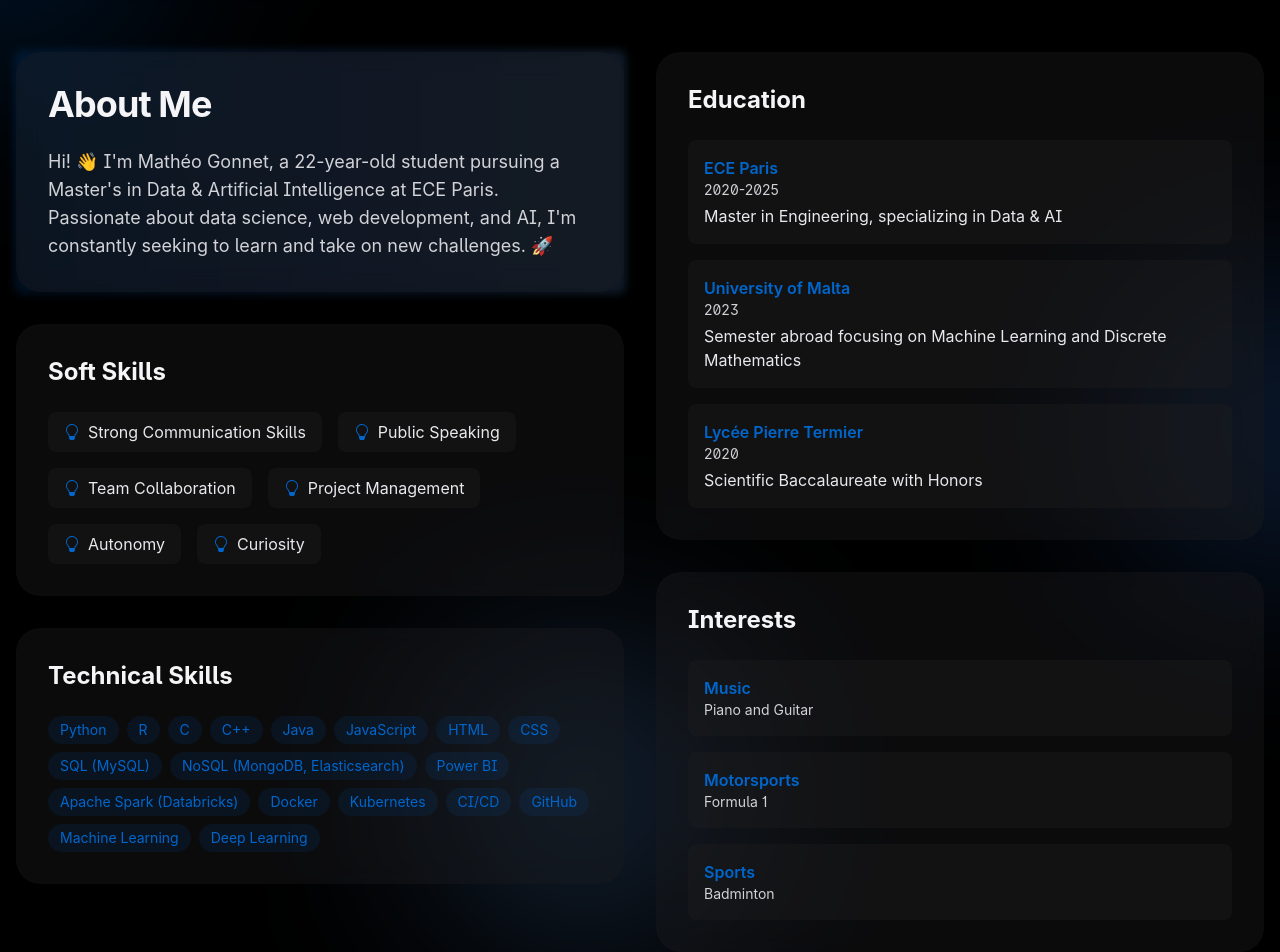
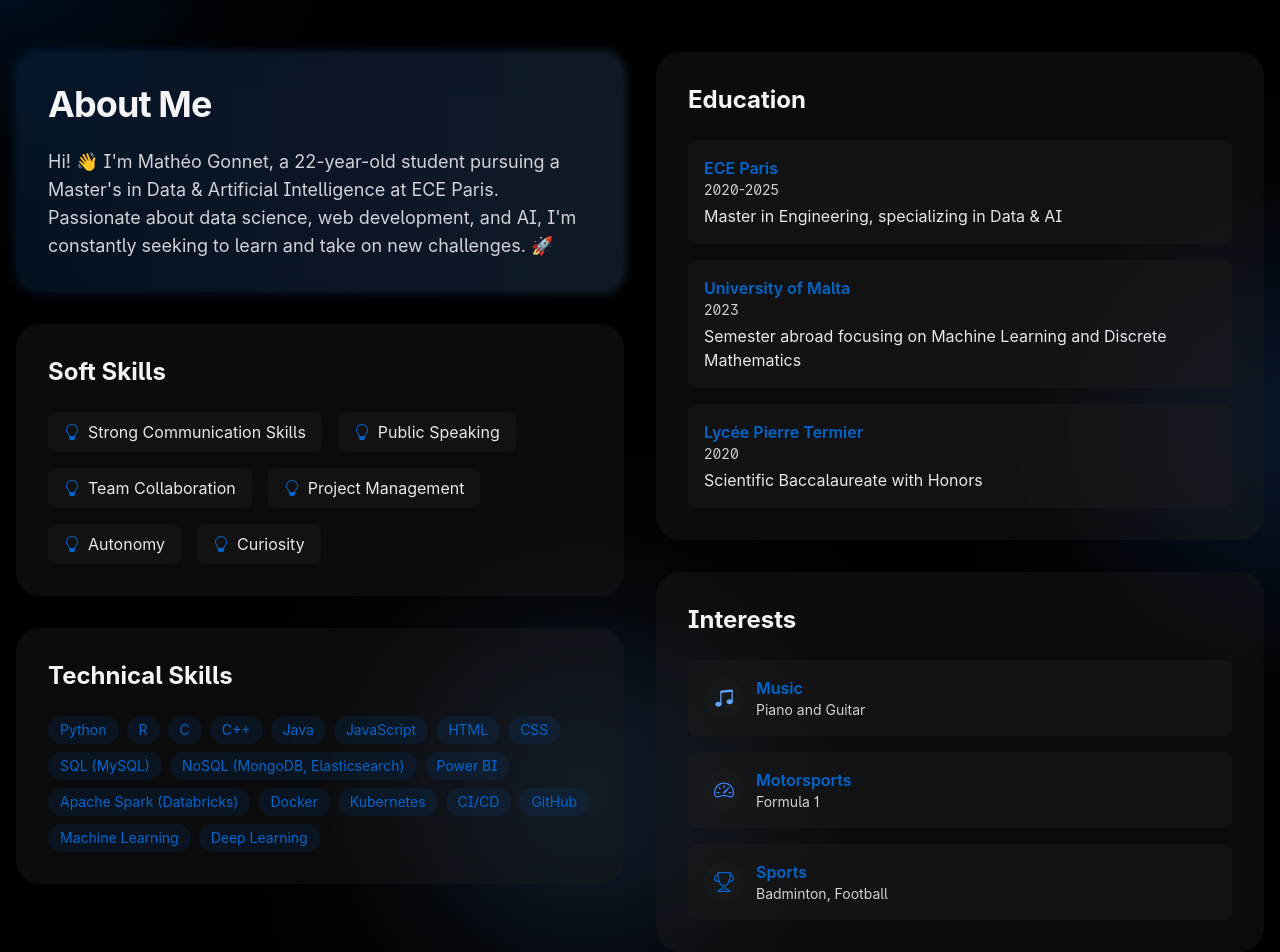
Before and after one commit to matheogonnet/my-portofolio-website, a Next.js app: page /about in a window 1280 px wide. Shown: the part 76-1028 px from the top of the page. Built offline with nearby package versions, Linux system fonts and the light colour scheme.

Commit message:
feat: enhance "About" page with new interests and improved UI elements

```diff
--- a/app/about/page.tsx
+++ b/app/about/page.tsx
@@ -2,7 +2,15 @@
 
 import { motion } from 'framer-motion'
 import Navigation from '@/components/Navigation'
-import { BsCode, BsLightbulb, BsBook, BsController } from 'react-icons/bs'
+import {
+  BsCode,
+  BsLightbulb,
+  BsBook,
+  BsController,
+  BsMusicNoteBeamed,
+  BsSpeedometer2,
+  BsTrophy
+} from 'react-icons/bs'
 
 // Calculate age dynamically
 const birthDate = new Date('2002-04-11') // April 11, 2002
@@ -66,9 +74,24 @@ const education = [
 ]
 
 const interests = [
-  { name: "Music", details: "Piano and Guitar" },
-  { name: "Motorsports", details: "Formula 1" },
-  { name: "Sports", details: "Badminton" }
+  {
+    name: "Music",
+    details: "Piano and Guitar",
+    icon: BsMusicNoteBeamed,
+    color: "text-blue-400"
+  },
+  {
+    name: "Motorsports",
+    details: "Formula 1",
+    icon: BsSpeedometer2,
+    color: "text-blue-500"
+  },
+  {
+    name: "Sports",
+    details: "Badminton, Football",
+    icon: BsTrophy,
+    color: "text-accent-blue"
+  }
 ]
 
 export default function About() {
@@ -92,7 +115,7 @@ export default function About() {
               <div className="relative">
                 {/* Animated halo effect */}
                 <motion.div
-                  className="absolute -inset-[2px] rounded-lg bg-gradient-to-r from-accent-blue/30 via-blue-500/30 to-blue-400/30 blur-sm"
+                  className="absolute -inset-[2px] rounded-2xl bg-gradient-to-r from-accent-blue/30 via-blue-500/30 to-blue-400/30 blur-sm"
                   animate={{
                     opacity: [0.5, 0.8, 0.5],
                   }}
@@ -102,7 +125,7 @@ export default function About() {
                     ease: "easeInOut"
                   }}
                 />
-                <div className="glass-card relative p-8">
+                <div className="relative rounded-2xl bg-cupertino-500/20 backdrop-blur-xl p-8">
                   <h1 className="mb-6 text-4xl font-bold tracking-tight text-cupertino-50">
                     About Me
                   </h1>
@@ -181,9 +204,9 @@ export default function About() {
                       key={index}
                       initial={{ x: -20, opacity: 0 }}
                       animate={{ x: 0, opacity: 1 }}
-                      whileHover={{ scale: 1.02, backgroundColor: "rgba(96, 165, 250, 0.2)" }}
+                      whileHover={{ scale: 1.01 }}
                       transition={{ delay: index * 0.1 }}
-                      className="block rounded-lg bg-cupertino-500/40 p-4 transition-all transform-gpu"
+                      className="block rounded-lg bg-cupertino-500/40 p-4 transition-all hover:bg-cupertino-500/60 transform-gpu"
                     >
                       <h3 className="font-semibold text-accent-blue">{edu.school}</h3>
                       <p className="text-sm text-cupertino-200">{edu.period}</p>
@@ -205,10 +228,22 @@ export default function About() {
                       initial={{ y: 20, opacity: 0 }}
                       animate={{ y: 0, opacity: 1 }}
                       transition={{ delay: index * 0.1 }}
-                      className="rounded-lg bg-cupertino-500/40 p-4"
+                      className="group rounded-lg bg-cupertino-500/40 p-4"
+                      whileHover={{ scale: 1.01 }}
                     >
-                      <h3 className="font-semibold text-accent-blue">{interest.name}</h3>
-                      <p className="text-sm text-cupertino-200">{interest.details}</p>
+                      <div className="flex items-center space-x-3">
+                        <motion.div
+                          className={`flex h-10 w-10 items-center justify-center rounded-full bg-cupertino-500/40 ${interest.color}`}
+                          whileHover={{ rotate: [0, -10, 10, -10, 0] }}
+                          transition={{ duration: 0.5 }}
+                        >
+                          <interest.icon className="h-5 w-5" />
+                        </motion.div>
+                        <div>
+                          <h3 className="font-semibold text-accent-blue">{interest.name}</h3>
+                          <p className="text-sm text-cupertino-200">{interest.details}</p>
+                        </div>
+                      </div>
                     </motion.div>
                   ))}
                 </div>
```
